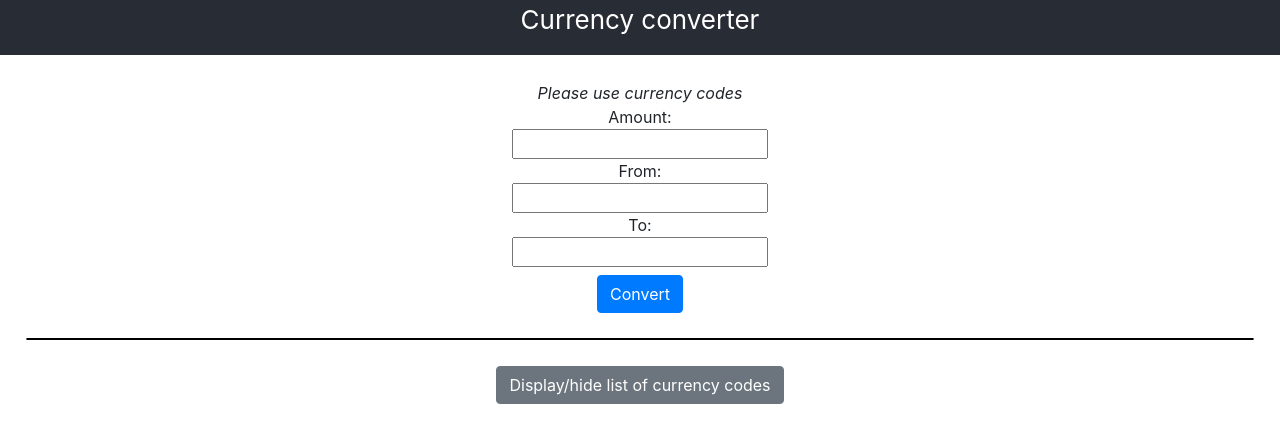
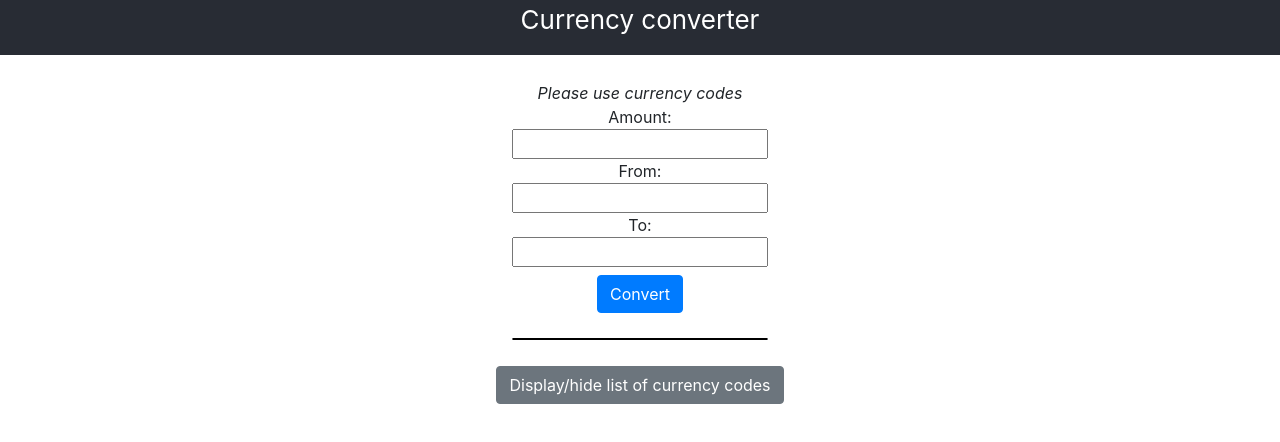
Before and after one commit to sarar0/Currency-App, a React (Create React App) app in the folder client/: page / in a window 1280 px wide. Shown: the top 442 px of the page. Built offline with nearby package versions, Linux system fonts and the light colour scheme.

Commit message:
Styling 2

```diff
--- a/client/src/components/Form.css
+++ b/client/src/components/Form.css
@@ -7,6 +7,8 @@
     border-radius: 15px;
     border: 1px solid black;
     margin: 2%;
+    margin-right: 40%;
+    margin-left: 40%;
     font-size: 20px !important;
     font-style: bold;
 }
```
